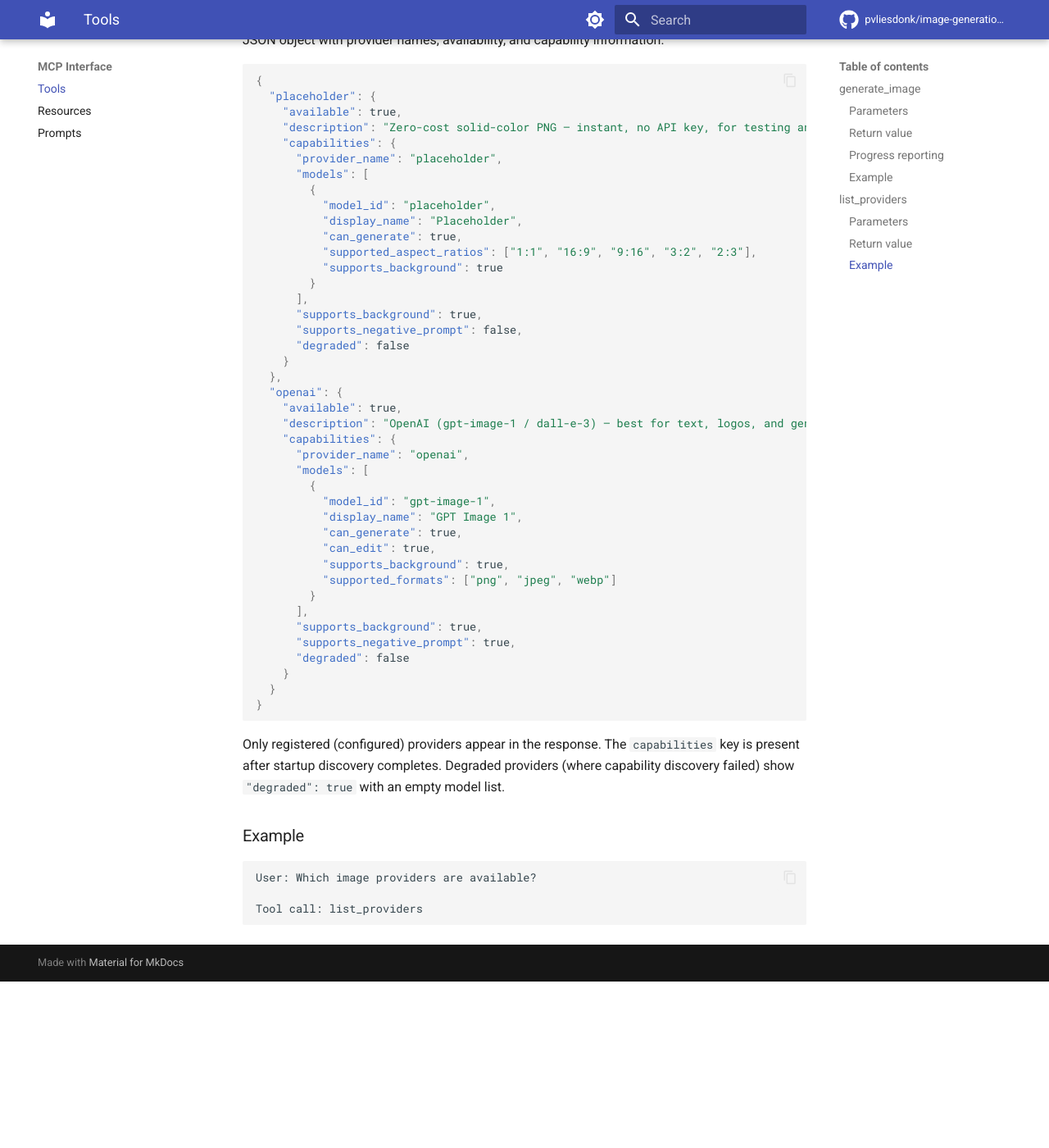
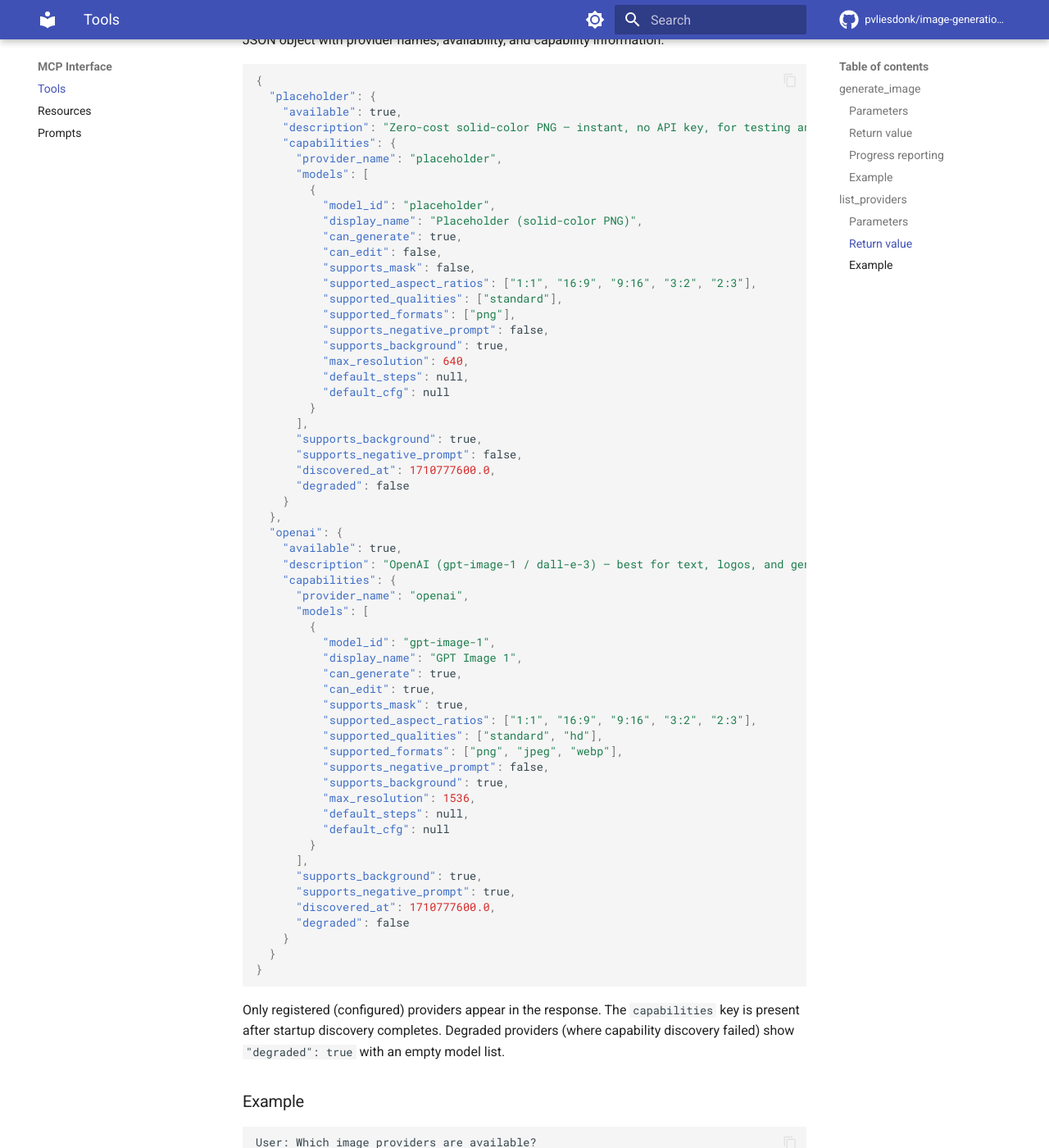
Before and after one commit to pvliesdonk/image-generation-mcp, an MkDocs documentation site: the page built from docs/tools.md, in a window 1280 px wide and 1400 px high, scrolled down 2625 px. Shown: the whole window at 82% size. Built offline with MkDocs 1.6.1 and Material for MkDocs 9.7.7, drawn with Linux system fonts in a browser that asks for light colours; comment, search, counter and statistics services are not loaded; before the commit the page ends 3822 px from its top, so only the background shows below that.

Commit message:
fix(docs): expand abbreviated JSON examples to match to_dict() output
- tools.md: placeholder model expanded from 5→13 fields, add discovered_at
- tools.md: gpt-image-1 model expanded from 6→13 fields (supports_mask=true, max_resolution=1536), add discovered_at
- resources.md: gpt-image-1 model expanded from 6→13 fields
- resources.md/tools.md: fix display_name "Placeholder" → "Placeholder (solid-color PNG)"

All values verified against ModelCapabilities/ProviderCapabilities.to_dict()
in capabilities.py and provider implementations.

Co-authored-by: Peter van Liesdonk <undefined@users.noreply.github.com>

```diff
--- a/docs/tools.md
+++ b/docs/tools.md
@@ -96,14 +96,23 @@ JSON object with provider names, availability, and capability information:
       "models": [
         {
           "model_id": "placeholder",
-          "display_name": "Placeholder",
+          "display_name": "Placeholder (solid-color PNG)",
           "can_generate": true,
+          "can_edit": false,
+          "supports_mask": false,
           "supported_aspect_ratios": ["1:1", "16:9", "9:16", "3:2", "2:3"],
-          "supports_background": true
+          "supported_qualities": ["standard"],
+          "supported_formats": ["png"],
+          "supports_negative_prompt": false,
+          "supports_background": true,
+          "max_resolution": 640,
+          "default_steps": null,
+          "default_cfg": null
         }
       ],
       "supports_background": true,
       "supports_negative_prompt": false,
+      "discovered_at": 1710777600.0,
       "degraded": false
     }
   },
@@ -118,12 +127,20 @@ JSON object with provider names, availability, and capability information:
           "display_name": "GPT Image 1",
           "can_generate": true,
           "can_edit": true,
+          "supports_mask": true,
+          "supported_aspect_ratios": ["1:1", "16:9", "9:16", "3:2", "2:3"],
+          "supported_qualities": ["standard", "hd"],
+          "supported_formats": ["png", "jpeg", "webp"],
+          "supports_negative_prompt": false,
           "supports_background": true,
-          "supported_formats": ["png", "jpeg", "webp"]
+          "max_resolution": 1536,
+          "default_steps": null,
+          "default_cfg": null
         }
       ],
       "supports_background": true,
       "supports_negative_prompt": true,
+      "discovered_at": 1710777600.0,
       "degraded": false
     }
   }
```
Also changed, not shown: docs/resources.md (+9 -2 lines).
